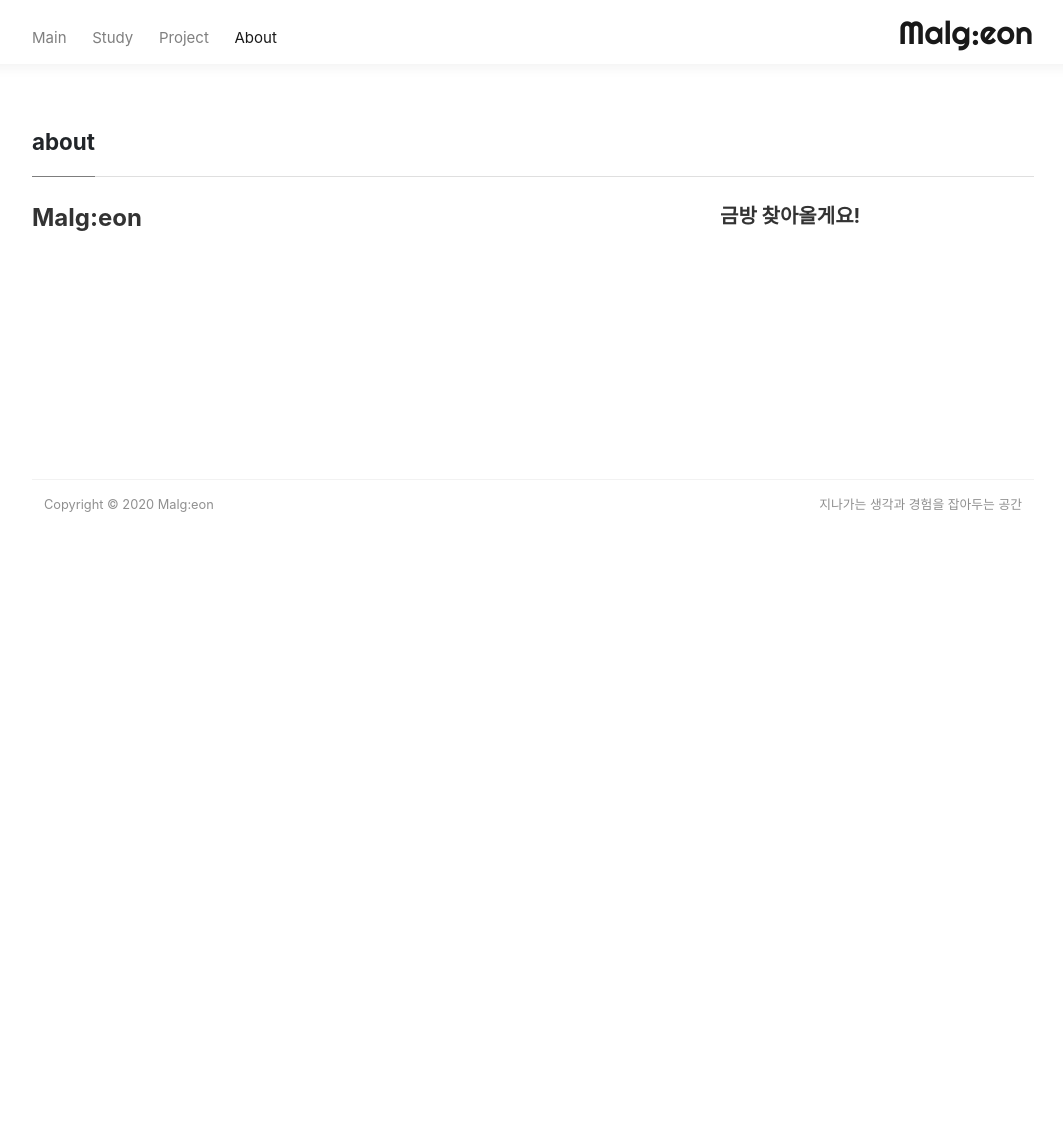
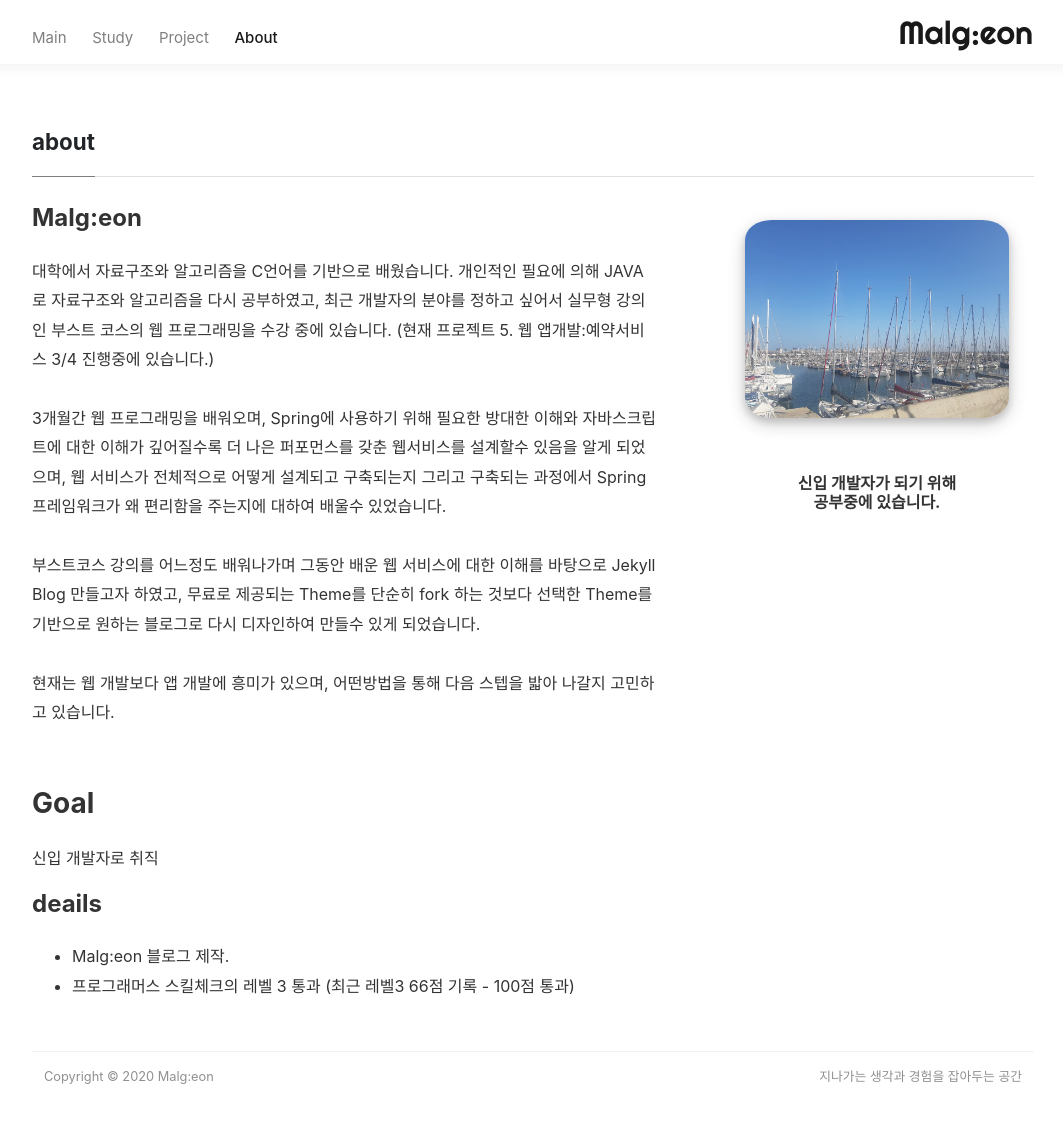
Before and after one commit to Malgeon/makeBlog, a Jekyll site: the page built from _pages/about.md, in a window 1280 px wide and 1133 px high. Shown: the top 1123 px of the window, without its empty margins (107-1170 px from the left). Built offline with Jekyll 4.4.1, drawn with Linux system fonts in a browser that asks for light colours; nearby versions of some CDN libraries.

Commit message:
20.07.28 one draft & blog repair

```diff
--- a/_layouts/default.html
+++ b/_layouts/default.html
@@ -85,7 +85,7 @@ ga('send', 'pageview');
                         <a class="nav-link" href="{{ site.baseurl }}/study">Study</a>
                     </li>
 
-                    {% if page.title == "project" or page.categoires[0] == "project" %}
+                    {% if page.title == "project" or page.categories[0] == "project" %}
                     <li class="nav-item active">
                     {% else %}
                     <li class="nav-item">
@@ -129,11 +129,7 @@ ga('send', 'pageview');
 {% if page.title == "main" %}
 <div class="mainheading">
     <h1 class="sitetitle">맑은</h1>
-    <p class="lead">
-        &laquo;--------------------------------------------&raquo;<br>
-        이 구역은 공사중(간단한 소개 구역)<br>
-        &laquo;--------------------------------------------&raquo;
-    </p>
+    <p class="lead">프로그래밍, 웹 그리고 앱</p>
 </div>
 {% elsif page.title == "study" or page.title == "project" %}
 <div class="mainheading">
--- a/_pages/about.md
+++ b/_pages/about.md
@@ -8,11 +8,25 @@ comments: true
 <div class="row justify-content-between">
 <div class="col-md-8 pr-5">
 <h4> Malg:eon</h4>
+ 대학에서 자료구조와 알고리즘을 C언어를 기반으로 배웠습니다. 개인적인 필요에 의해 JAVA로 자료구조와 알고리즘을 다시 공부하였고, 최근 개발자의 분야를 정하고 싶어서 실무형 강의인 부스트 코스의 웹 프로그래밍을 수강 중에 있습니다. (현재 프로젝트 5. 웹 앱개발:예약서비스 3/4 진행중에 있습니다.) <Br><Br>
+ 3개월간 웹 프로그래밍을 배워오며, Spring에 사용하기 위해 필요한 방대한 이해와 자바스크립트에 대한 이해가 깊어질수록 더 나은 퍼포먼스를 갖춘 웹서비스를 설계할수 있음을 알게 되었으며, 웹 서비스가 전체적으로 어떻게 설계되고 구축되는지 그리고 구축되는 과정에서 Spring 프레임워크가 왜 편리함을 주는지에 대하여 배울수 있었습니다. <Br><Br>
+ 부스트코스 강의를 어느정도 배워나가며 그동안 배운 웹 서비스에 대한 이해를 바탕으로 Jekyll Blog 만들고자 하였고, 무료로 제공되는 Theme를 단순히 fork 하는 것보다 선택한 Theme를 기반으로 원하는 블로그로 다시 디자인하여 만들수 있게 되었습니다. <Br><Br>
+ 현재는 웹 개발보다 앱 개발에 흥미가 있으며, 어떤방법을 통해 다음 스텝을 밟아 나갈지 고민하고 있습니다. <Br><Br><Br>
+
 </div>
 
 <div class="col-md-4">
 <div class="sticky-top sticky-top-80">
-<h5>금방 찾아올게요!</h5>
+<center><p><img class="about" src="{{site.baseurl}}/assets/images/about/about_main.jpg" alt="malgeon blog about" /></p></center>
+<center><h6>신입 개발자가 되기 위해 <br>공부중에 있습니다.</h6></center>
 </div>
 </div>
 </div>
+
+
+### Goal
+신입 개발자로 취직
+
+#### deails
+ - Malg:eon 블로그 제작.
+ - 프로그래머스 스킬체크의 레벨 3 통과 (최근 레벨3 66점 기록 - 100점 통과)
--- a/assets/css/screen.css
+++ b/assets/css/screen.css
@@ -1094,6 +1094,26 @@ iframe {
     order: 3;
 }
 
+.navbar-light .navbar-nav .active>.nav-link {
+    font-weight: 500;
+}
+
+img.about {
+    -webkit-box-shadow: 0 4px 8px 0 rgba(0,0,0,0.2), 0 6px 20px 0 rgba(0,0,0,0.19);
+    -moz-box-shadow: 0 4px 8px 0 rgba(0,0,0,0.2),0 6px 20px 0 rgba(0,0,0,0.19);
+    box-shadow: 0 4px 8px 0 rgba(0,0,0,0.2), 0 6px 20px 0 rgba(0,0,0,0.19);
+    -webkit-border-radius: 50%;
+    -moz-border-radius: 50%;
+    border-radius: 10%;
+    width: 84%;
+    min-width: 120px;
+    padding: 0em;
+    opacity: 0.9;
+    margin-bottom: 1em;
+    margin-top: 1em;
+
+}
+
 .container {
     max-width: 1032px!important;
 
@@ -1397,7 +1417,8 @@ iframe {
 }
 
 .link--darker {
-    color: rgba(0,0,0,1);
+    color: rgb(0, 0, 0);
+    font-weight: 500;
 }
 
 .u-clearfix:before {
```
Also changed, not shown: _posts/2020-06-09-feat_study_BE_Spring-Container.md (+0 -3 lines), _posts/2020-07-28-feat_project_jekyll_blog.md (added, +16 -0 lines), assets/images/about/about_main.jpg (added), assets/images/project/jekyll_github.jpg (added).
